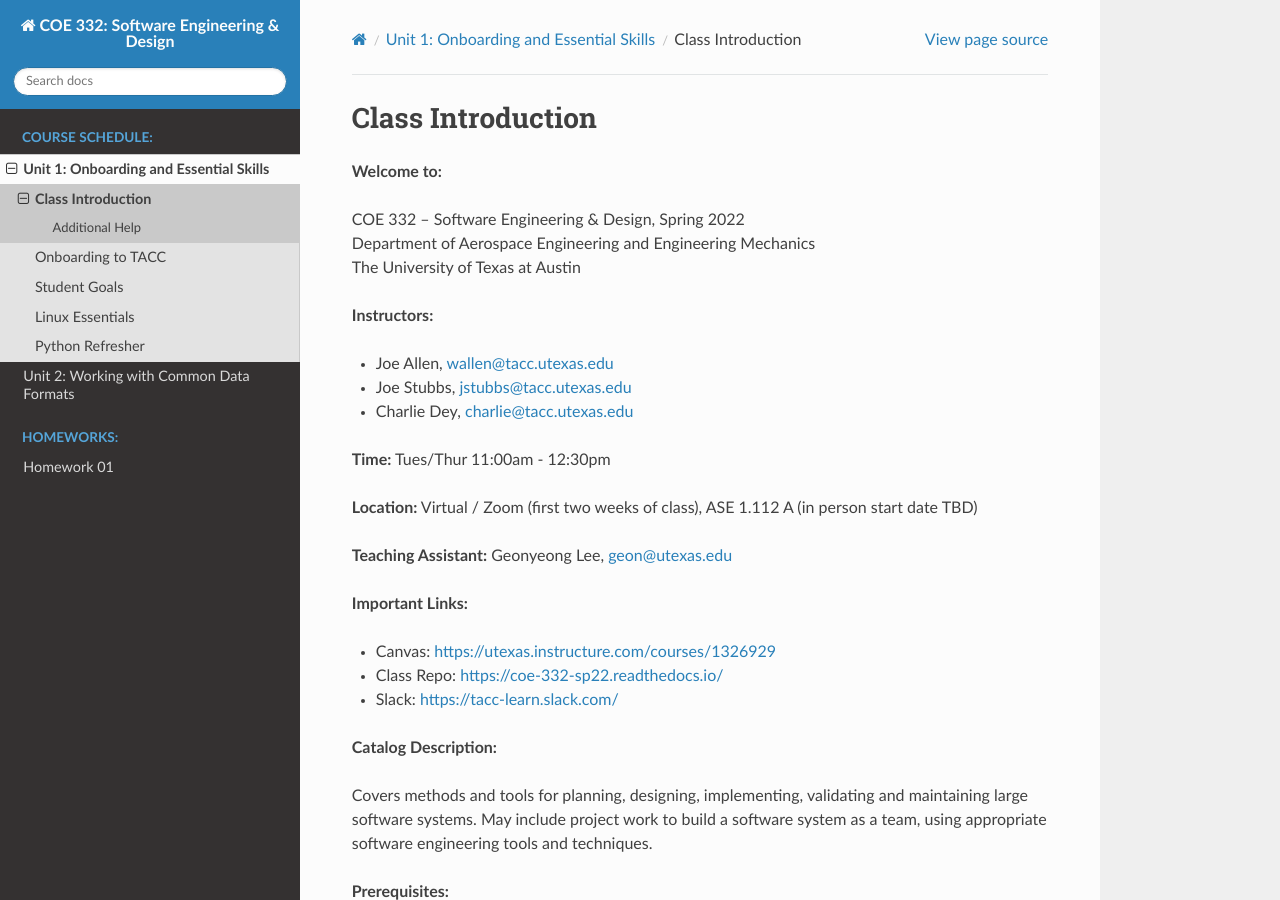
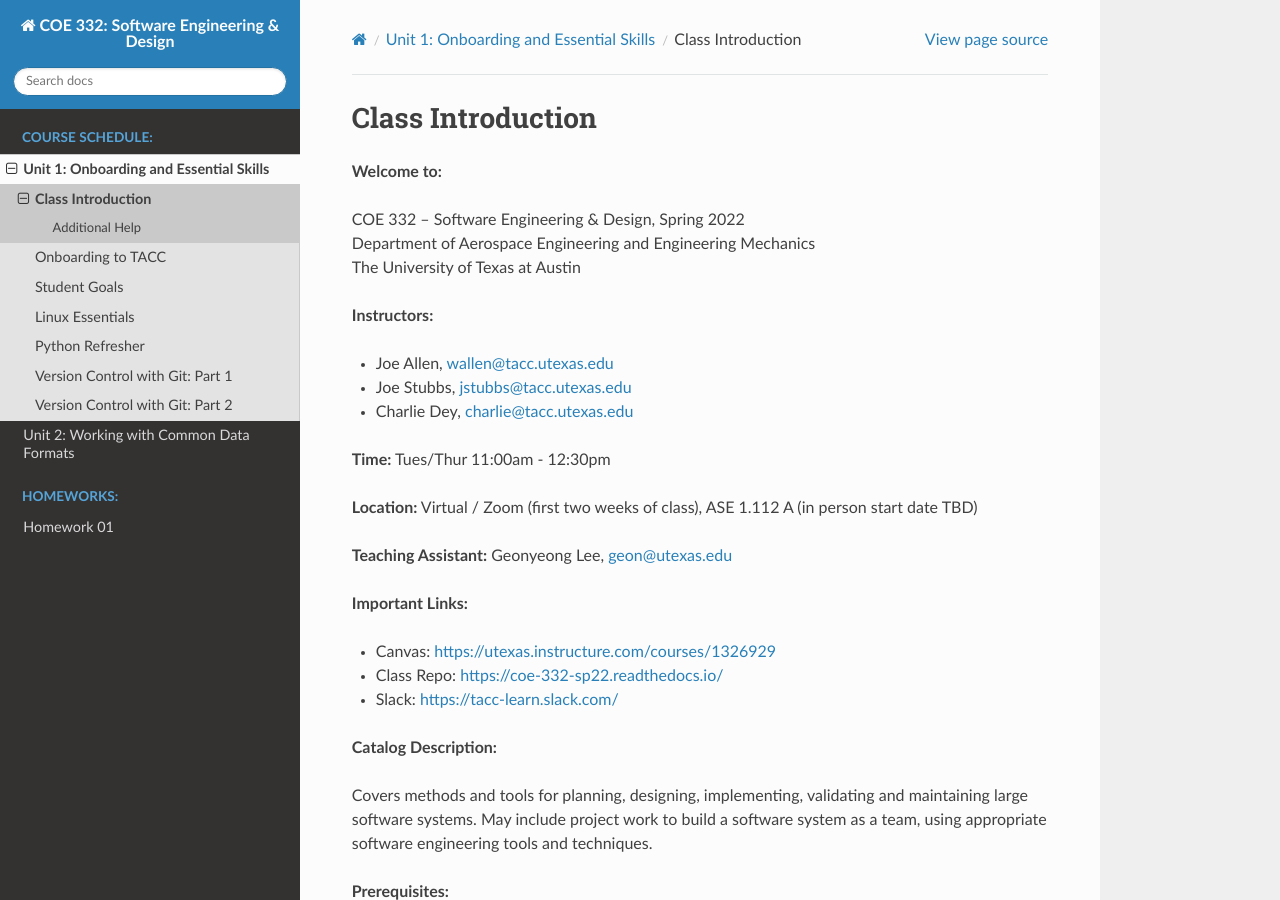
Before and after one commit to TACC/coe-332-sp22, a Sphinx documentation site: the page built from docs/unit01/class_intro.rst, in a window 1280 px wide and 900 px high. Built offline with Sphinx 7.4.7 and the Read the Docs theme 2.0.0, drawn with Linux system fonts in a browser that asks for light colours; pages that are not in the unit, such as notebooks, are missing from menus.

Commit message:
added link to git part 2

```diff
--- a/docs/unit01/overview.rst
+++ b/docs/unit01/overview.rst
@@ -16,4 +16,5 @@ will be necessary for the rest of this course.
    student_goals
    linux_essentials
    python_refresher
-   version_control
+   version_control_1
+   version_control_2
```
